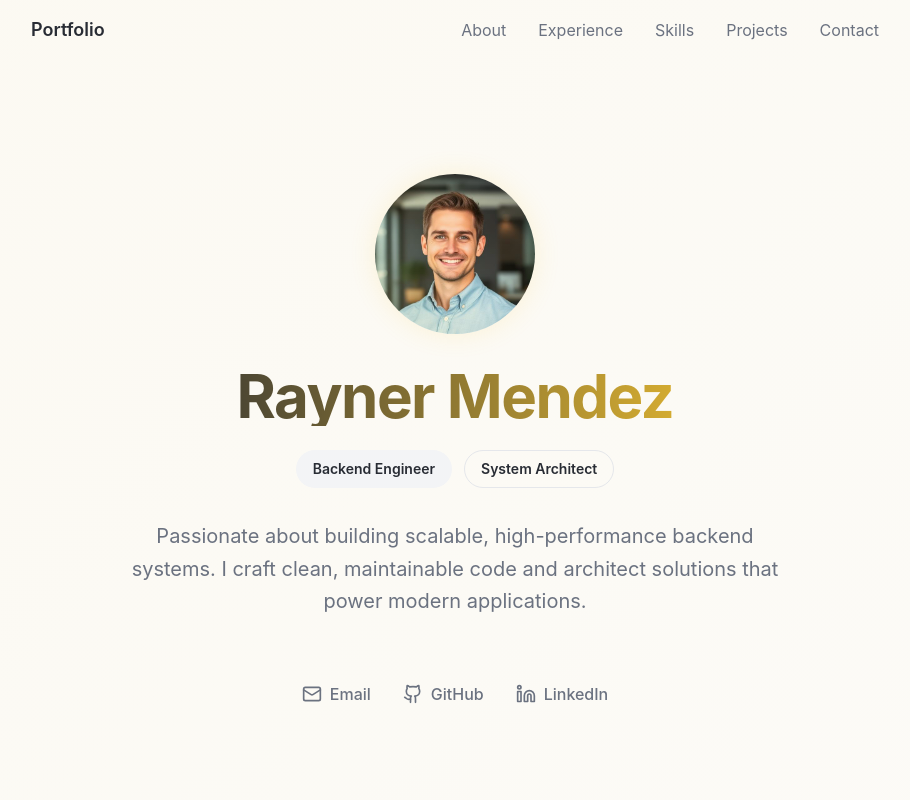
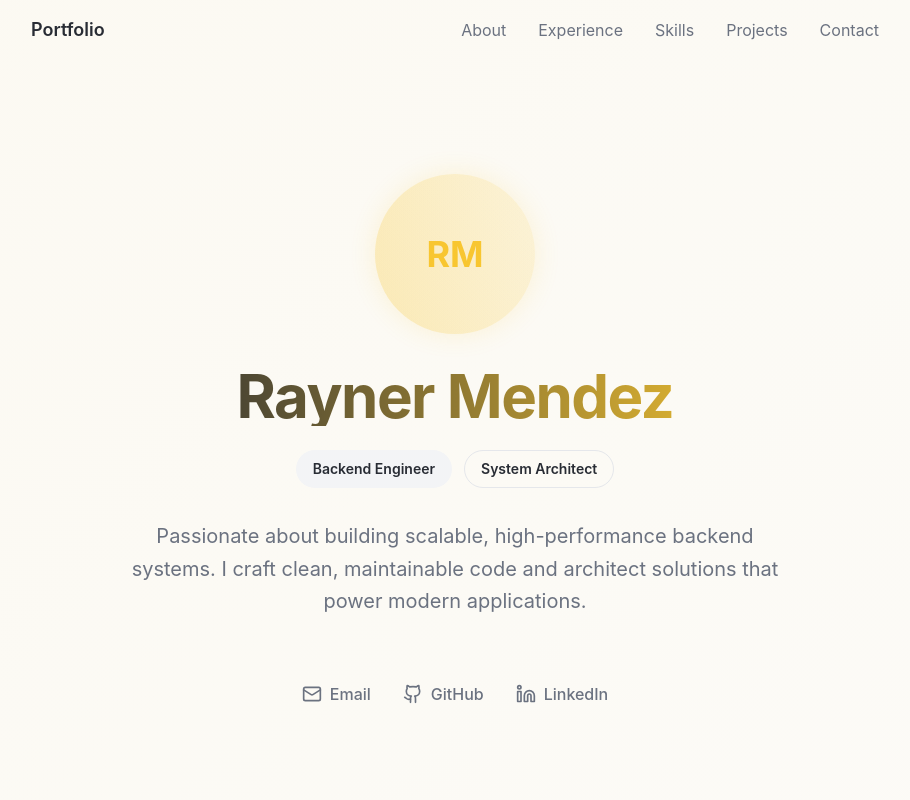
Before and after one commit to RaynerMDZ/rayner-mendez-portfolio, a React (Vite) app: page / in a window 1280 px wide. Shown: the top 800 px of the page, without its empty margins (185-1095 px from the left). Built offline with nearby package versions, Linux system fonts and the light colour scheme.

Commit message:
Fix: Resolve loading issue
The website is not loading, investigate and fix the issue.

```diff
--- a/src/components/Hero.tsx
+++ b/src/components/Hero.tsx
@@ -1,6 +1,7 @@
 import { Badge } from '@/components/ui/badge';
 import { Github, Linkedin, Mail } from 'lucide-react';
-import profileImage from '@/assets/profile-picture.jpg';
+// Temporarily remove image import to fix loading issue
+// import profileImage from '@/assets/profile-picture.jpg';
 
 const Hero = () => {
   return (
@@ -13,12 +14,9 @@ const Hero = () => {
           {/* Profile Picture */}
           <div className="flex justify-center mb-8">
             <div className="relative">
-              <div className="w-32 h-32 md:w-40 md:h-40 rounded-full overflow-hidden shadow-tech animate-glow">
-                <img
-                  src={profileImage}
-                  alt="Rayner Mendez - Backend Engineer"
-                  className="w-full h-full object-cover hover-lift"
-                />
+              <div className="w-32 h-32 md:w-40 md:h-40 rounded-full overflow-hidden shadow-tech animate-glow bg-gradient-to-br from-tech-accent/20 to-tech-accent/10 flex items-center justify-center">
+                {/* Temporary placeholder until image loads properly */}
+                <div className="text-4xl font-bold text-tech-accent">RM</div>
               </div>
               <div className="absolute inset-0 rounded-full bg-gradient-to-tr from-tech-accent/20 to-transparent"></div>
             </div>
```
